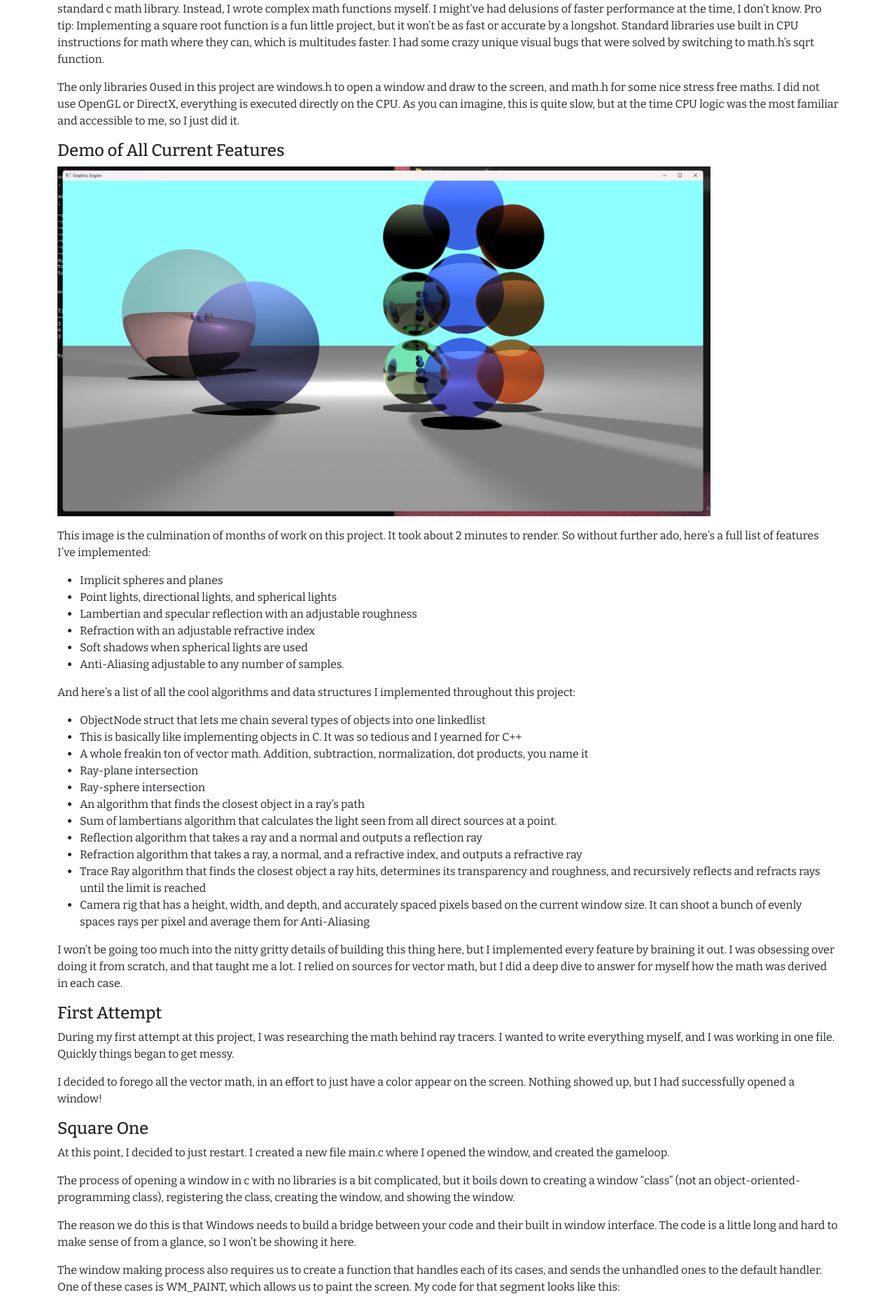
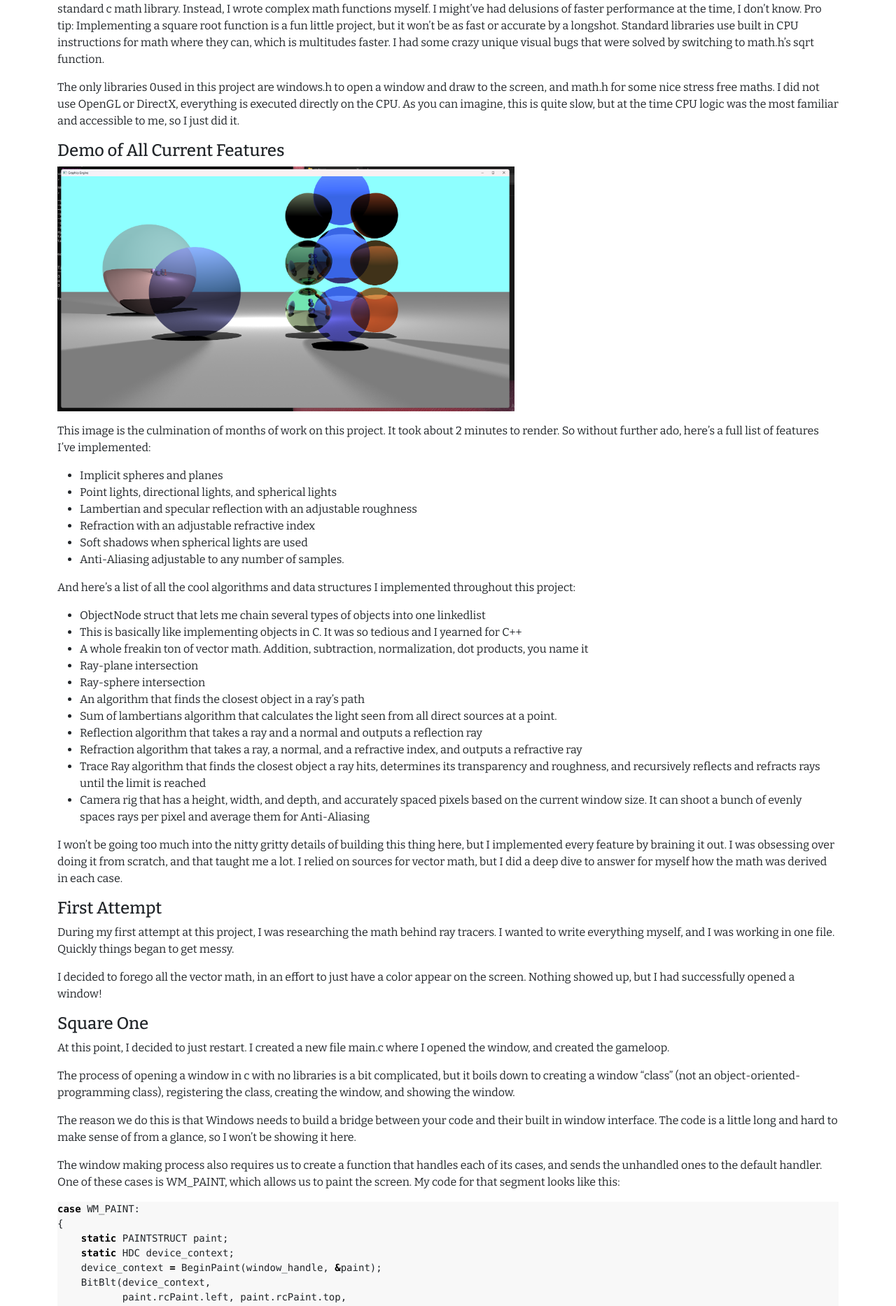
Before and after one commit to kylebueche/kylebueche.github.io, a Jekyll site: the page built from projects/ray-tracer.md, in a window 1280 px wide. Shown: the part 315-2182 px from the top of the page at 70% size. Built offline with Jekyll 4.4.1, drawn with Linux system fonts in a browser that asks for light colours.

Commit message:
Update ray-tracer.md

```diff
--- a/projects/ray-tracer.md
+++ b/projects/ray-tracer.md
@@ -22,7 +22,7 @@
 
 #### Demo of All Current Features
 
-<img height="500px" src="../img/ray-tracer/demo-1.png">
+<img height="350px" src="../img/ray-tracer/demo-1.png">
 
 This image is the culmination of months of work on this project. It took about 2 minutes to render. So without further ado, here's a full list of features I've implemented:
 - Implicit spheres and planes
@@ -107,7 +107,7 @@
 
 pixelGrid.pixels is a pointer to our pixel grid. In the first part of our loop, we handle messages such as window resizing or painting to the screen. Then, we set the rgb values as such: 0x00RRGGBB. At the end of our loop, we invalidate the entire window screen so that it has to be redrawn, and then we update the window. At the start of the loop, the WM_DRAW message will be dispatched to our handler function, which will copy everything from our array to the screen. 0x00ffff00 is the hexadecimal for yellow in 24-bit color. Voila! A yellow screen!
 
-<img height="500px" src="../img/ray-tracer/displaying-color.png">
+<img height="350px" src="../img/ray-tracer/displaying-color.png">
 
 The nice thing about this is that we are constantly setting resetting each pixel as fast as we can, so we essentially have a realtime renderer. Let's change the color line to the following:
 
@@ -118,11 +118,11 @@
 
 Now we have the following gradient:
 
-<img height="500px" src="../img/ray-tracer/displaying-gradient-1.png">
+<img height="350px" src="../img/ray-tracer/displaying-gradient-1.png">
 
 And if we resize it:
 
-<img height="250px" src="../img/ray-tracer/displaying-gradient-2.png">
+<img height="350px" src="../img/ray-tracer/displaying-gradient-2.png">
 
 Huzzah!
 
```
